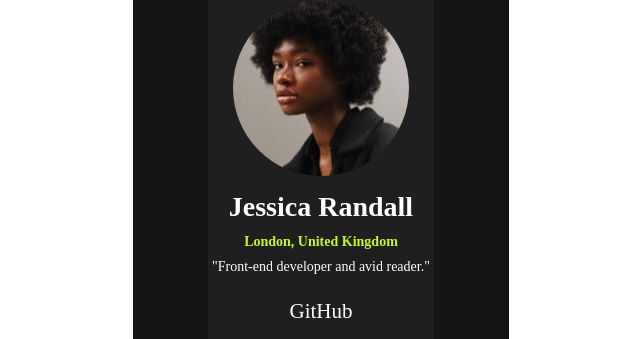
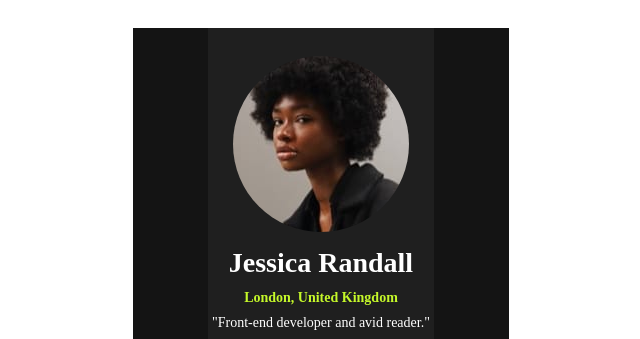
Before and after one commit to basushaunak/social-links-profile-FM, a plain HTML site: page index.html in a window 1280 px wide. Shown: the top 339 px of the page, without its empty margins (319-959 px from the left). Drawn offline with Linux system fonts and the light colour scheme.

Commit message:
Minor fixes

```diff
--- a/css/style.css
+++ b/css/style.css
@@ -75,6 +75,7 @@ p{
     width: clamp(350px, 50%, 500px);
     margin-inline: auto;
     max-width: fit-content;
+    margin-block-start: 2rem;
 }
 
 .user-card{
@@ -82,6 +83,7 @@ p{
     width: 80%;
     max-width: fit-content;
     margin-inline: auto;
+    padding-block-start: 2rem;
 
 }
 
```
